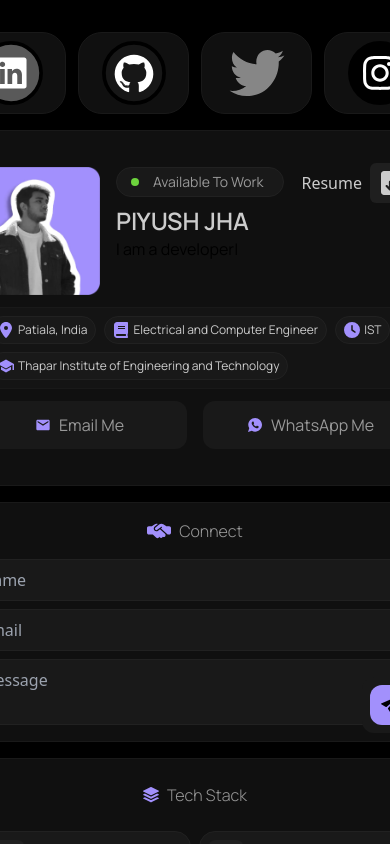
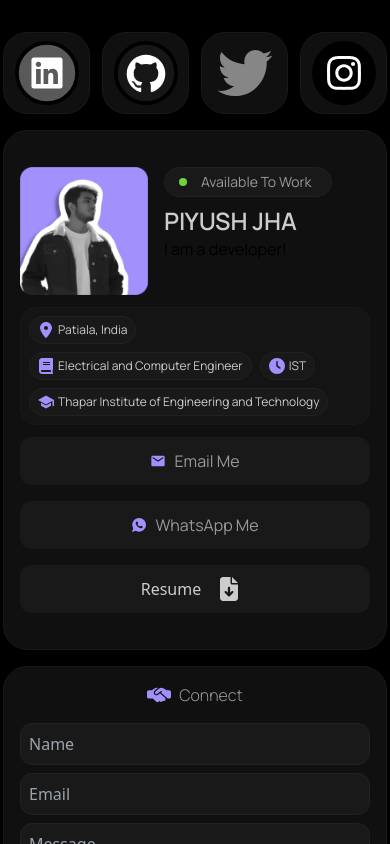
Before and after one commit to Piyushjha03/portfolio, a React (Vite) app in the folder client/: page / in a window 390 px wide. Shown: the top 844 px of the page. Built offline with nearby package versions, Linux system fonts and the light colour scheme.

Commit message:
refactor: Improve responsiveness and layout consistency on home page

```diff
--- a/client/src/pages/home.jsx
+++ b/client/src/pages/home.jsx
@@ -75,10 +75,10 @@ const Home = () => {
 
   return (
     <>
-      <div className="canvas w-screen p-8 gap-4 flex justify-center items-center flex-col md:flex-row ">
+      <div className="canvas w-screen gap-4 flex justify-center items-center flex-col md:flex-row p-2 pt-8 sm:p-8">
         <div className="msresponsive-top flex gap-4 flex-col-reverse sm:flex-row">
           <div className="left flex flex-col gap-4">
-            <div className="tech-stack bg-[var(--primary-bg)] border-spacing-3 border-[1px] border-[var(--primary-border)] w-96 rounded-3xl p-6 flex flex-col  items-center min-w-full sm:min-h-fit">
+            <div className="tech-stack bg-[var(--primary-bg)] border-spacing-3 border-[1px] border-[var(--primary-border)] w-96 rounded-3xl p-6 flex flex-col  items-center min-w-full sm:min-h-fit ">
               <div className="tech-stack-heading flex gap-2">
                 <div className="stack-icon flex justify-center items-center">
                   <BsStack color="#a290fc" />
@@ -126,7 +126,7 @@ const Home = () => {
               </div>
             </div>
           </div>
-          <div className="middle flex flex-col w-full min-w-[480px] max-w-[480px] sm:">
+          <div className="middle flex flex-col w-full max-w-[480px] sm:max-w-[480px] sm:min-w-[480px]">
             <div className="socials flex gap-3 w-full">
               <div className="linkedin bg-[var(--primary-bg)] border-spacing-3 border-[1px] border-[var(--primary-border)] flex-1 rounded-3xl p-2 flex flex-col  items-center relative">
                 <img
@@ -157,7 +157,7 @@ const Home = () => {
                 />
               </div>
             </div>
-            <div className="personal w-full mt-4  bg-[var(--primary-bg)] border-spacing-3 border-[1px] border-[var(--primary-border)]  rounded-3xl p-4 py-9 flex flex-col gap-3 items-center relative">
+            <div className="personal w-full mt-4 bg-[var(--primary-bg)] border-spacing-3 border-[1px] border-[var(--primary-border)]  rounded-3xl p-4 py-9 flex flex-col gap-3 items-center relative">
               <div className="personal-top flex w-full gap-4">
                 <div className="personal-image -scale-x-100 hover:scale-x-100">
                   <img src="/Pfp.webp" alt="Personal" className="w-32 h-32" />
@@ -183,7 +183,7 @@ const Home = () => {
                   </div>
                 </div>
               </div>
-              <div className="personal-middle w-full bg-[var(--tone-black)] border-spacing-3 border-[1px] border-[var(--primary-border)] rounded-2xl px-4 py-2 flex flex-wrap gap-2">
+              <div className="personal-middle w-full bg-[var(--tone-black)] border-spacing-3 border-[1px] border-[var(--primary-border)] rounded-2xl  flex flex-wrap gap-2 py-2 px-2 sm:px-4 ">
                 <div className="location w-fit bg-[var(--primary-border)] border-spacing-3 border-[1px] border-[var(--secondary-border)] rounded-3xl py-1 px-2 flex gap-1 items-center">
                   <FaLocationDot color="#a290fc" />
                   <p className="text-[var(--text-white)] font-mano text-[12px]">
@@ -210,21 +210,27 @@ const Home = () => {
                   </p>
                 </div>
               </div>
-              <div className="personal-bottom w-full flex gap-4">
-                <div className="emailme cursor-pointer flex gap-2 justify-center items-center flex-1 bg-[var(--primary-border)] h-12 rounded-xl">
+              <div className="personal-bottom w-full flex gap-4 flex-col sm:flex-row">
+                <div className="emailme cursor-pointer flex gap-2 justify-center items-center flex-1 bg-[var(--primary-border)] min-h-12 rounded-xl">
                   <MdEmail color="#a290fc" />
                   <p className="font-mano text-[var(--dark-gray-text)]">
                     Email Me
                   </p>
                 </div>
-                <div className="whatsappme cursor-pointer flex gap-2 justify-center items-center flex-1 bg-[var(--primary-border)] h-12 rounded-xl">
+                <div className="whatsappme cursor-pointer flex gap-2 justify-center items-center flex-1 bg-[var(--primary-border)] min-h-12 rounded-xl">
                   <IoLogoWhatsapp color="#a290fc" />
                   <p className="font-mano text-[var(--dark-gray-text)]">
                     WhatsApp Me
                   </p>
                 </div>
+                <div className="resume flex justify-center items-center gap-2 cursor-pointer flex-1 bg-[var(--primary-border)] min-h-12 rounded-xl sm:hidden">
+                  <p className="text-[var(--text-white)]">Resume</p>
+                  <div className="download  p-2 rounded-md text-2xl cursor-pointer hover:-translate-y-1 duration-300 ">
+                    <FaFileArrowDown color="#cccccc" />
+                  </div>
+                </div>
               </div>
-              <div className="resume absolute top-8 right-6 flex justify-center items-center gap-2">
+              <div className="resume absolute top-8 right-6  justify-center items-center gap-2 hidden sm:flex">
                 <p className="text-[var(--text-white)]">Resume</p>
                 <div className="download bg-[#1f1f1f] p-2 rounded-md text-2xl cursor-pointer hover:-translate-y-1 duration-300 ">
                   <FaFileArrowDown color="#cccccc" />
@@ -378,7 +384,7 @@ const Home = () => {
                 </div>
               </div>
             </div>
-            <div className="education  overflow-scroll h-full max-h-[450px]   bg-[var(--primary-bg)] border-spacing-3 border-[1px] border-[var(--primary-border)]  rounded-3xl p-4 pt-0 flex flex-col gap-6 items-center min-w-[480px] max-w-[480px] mt-0 md:w-full md:mt-4">
+            <div className="education  overflow-scroll h-full max-h-[450px]   bg-[var(--primary-bg)] border-spacing-3 border-[1px] border-[var(--primary-border)]  rounded-3xl p-4 pt-0 flex flex-col gap-6 items-center  max-w-[480px] mt-0 md:w-full md:mt-4 sm:min-w-[480px]">
               <div className="education-header w-full flex justify-center items-center bg-[var(--primary-bg)] gap-2 sticky top-0 py-3">
                 <div className="education-icon flex justify-center items-center">
                   <img src={Education} alt="Education" className="w-5 h-5" />
```
